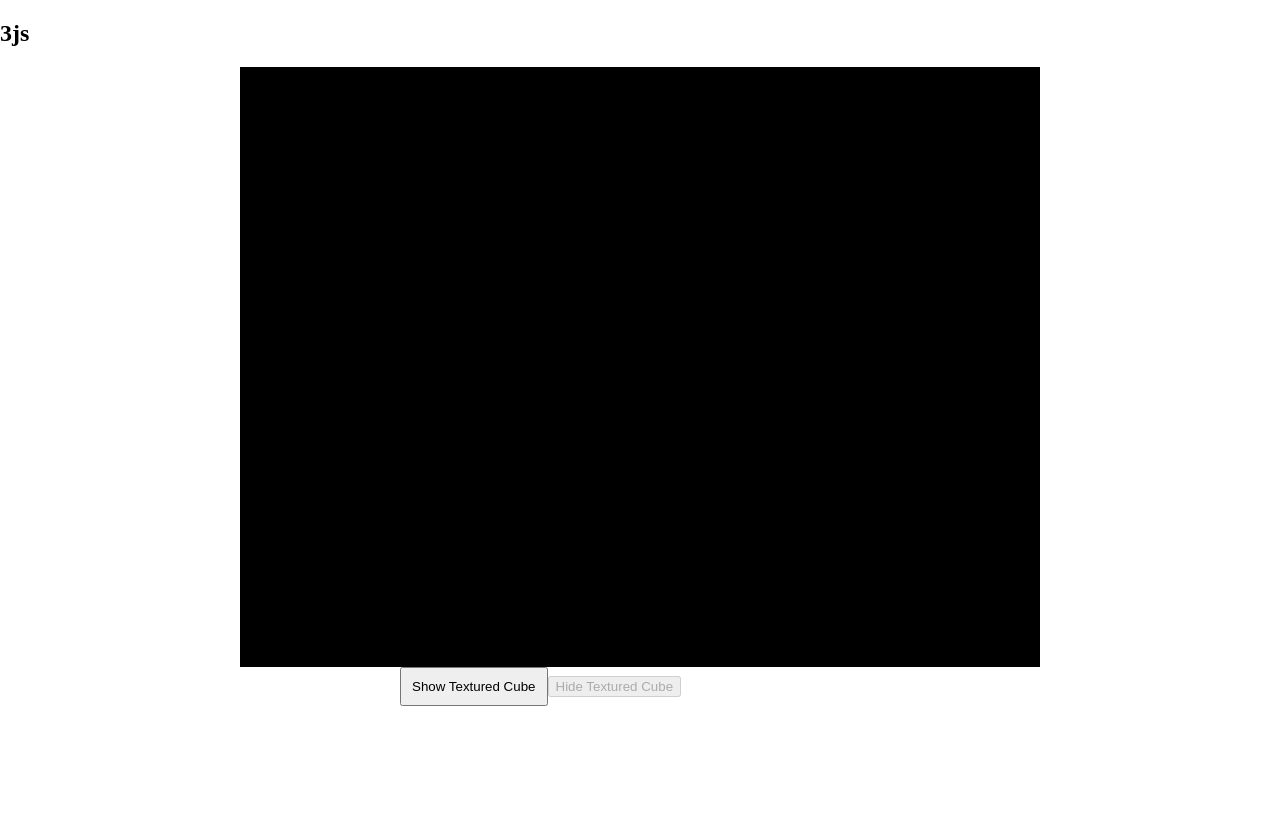
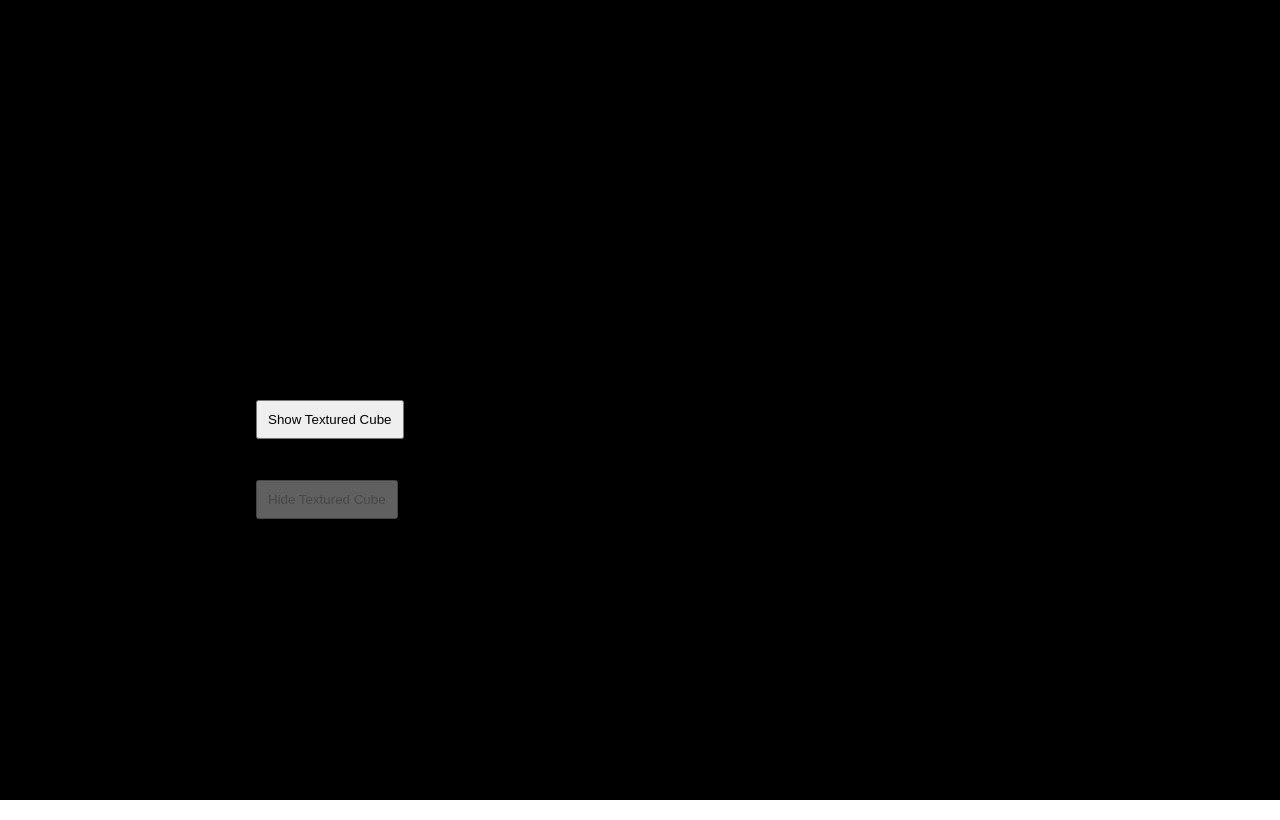
Before and after one commit to superRaptor911/Asteroid-attack, a website with bundled scripts: page index.html in a window 1280 px wide. Built offline with nearby package versions, Linux system fonts and the light colour scheme; files whose address does not match are found by name.

Commit message:
Resize handler

```diff
--- a/index.html
+++ b/index.html
@@ -5,8 +5,6 @@
     <link rel="stylesheet" href="build/style.css">
   </head>
   <body>
-
-    <h2>3js</h2>
     <script  type="module" src="./build/src/main.js"></script>
     <div id="game" class="game"/>
   </body>
--- a/src/game.ts
+++ b/src/game.ts
@@ -2,8 +2,9 @@ import * as THREE from 'three';
 import { SceneNode } from './engine/Node';
 import { loadTextures } from './engine/TextureMan';
 
-const Width = 800;
-const Height = 600;
+const gameDiv = document.getElementById('game');
+let Width = gameDiv ? gameDiv.clientWidth : 800;
+let Height = gameDiv ? gameDiv.clientHeight : 600;
 
 const renderer = new THREE.WebGLRenderer();
 const camera = new THREE.PerspectiveCamera(75, Width / Height, 0.1, 1000);
@@ -13,7 +14,18 @@ export const initGame = (): void => {
   renderer.setSize(Width, Height);
   loadTextures();
   camera.position.z = 5;
-  document.getElementById('game').appendChild(renderer.domElement);
+  gameDiv?.appendChild(renderer.domElement);
+
+  document.body.onresize = handleResize;
+};
+
+const handleResize = (): void => {
+  Width = gameDiv ? gameDiv.clientWidth : 800;
+  Height = gameDiv ? gameDiv.clientHeight : 600;
+
+  camera.aspect = Width / Height;
+  camera.updateProjectionMatrix();
+  renderer.setSize(Width, Height);
 };
 
 export const getCamera = (): THREE.PerspectiveCamera => camera;
--- a/src/scenes/testMenu.ts
+++ b/src/scenes/testMenu.ts
@@ -5,6 +5,7 @@ export class TestMenuScene extends SceneNode {
   showTexButton: HTMLButtonElement;
   hideTexButton: HTMLButtonElement;
   texturedCube: SceneNode;
+
   constructor() {
     super();
     this.showTexButton = document.createElement('button');
--- a/src/style.css
+++ b/src/style.css
@@ -5,16 +5,25 @@ body {
 }
 
 .game {
-    width: 800px;
-    height: 600px;
+    width: 100vw;
+    height: 100vh;
     background-color: #000;
-    margin: auto;
 }
 
 .showTexButton {
-    top: 10px;
+    position: absolute;
+    top: 50%;
     left: 0px;
     margin-left: 20%;
     cursor: pointer;
     padding: 10px;
 }
+
+.hideTexButton {
+    position: absolute;
+    top: 60%;
+    left: 0px;
+    margin-left: 20%;
+    cursor: pointer;
+    padding: 10px;
+}
```
Also changed, not shown: 1 other file.
